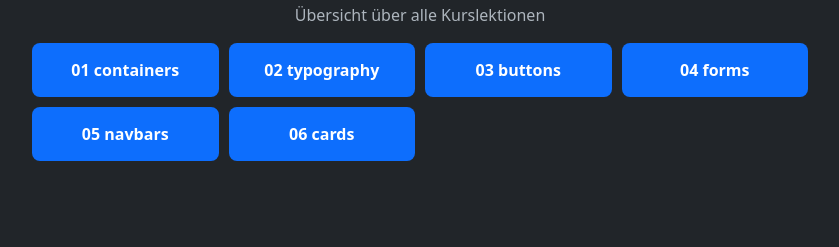
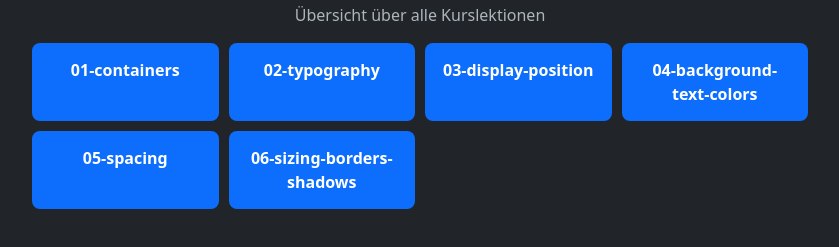
Before and after one commit to GutHoch2/Tutorial_Bootstrap_Fundamentals_1, a website: page index.html in a window 1280 px wide. Shown: the part 103-350 px from the top of the page, without its empty margins (220-1059 px from the left). Drawn offline with nearby package versions, Linux system fonts and the light colour scheme.

Commit message:
change file names

```diff
--- a/index.html
+++ b/index.html
@@ -22,11 +22,10 @@
 
     <script>
         document.addEventListener("DOMContentLoaded", function() {
-            // Liste der HTML-Dateien (muss manuell gepflegt werden, da kein Backend verfügbar)
+            // Liste der HTML-Dateien (manuell pflegen)
             const files = [
-                "01_containers.html", "02_typography.html", "03_buttons.html",
-                "04_forms.html", "05_navbars.html", "06_cards.html"
-                // Füge hier alle Dateien aus "02_Sections" hinzu
+                "01-containers.html", "02-typography.html", "03-display-position.html",
+                "04-background-text-colors.html", "05-spacing.html", "06-sizing-borders-shadows.html"
             ];
 
             const container = document.getElementById("buttonContainer");
```
